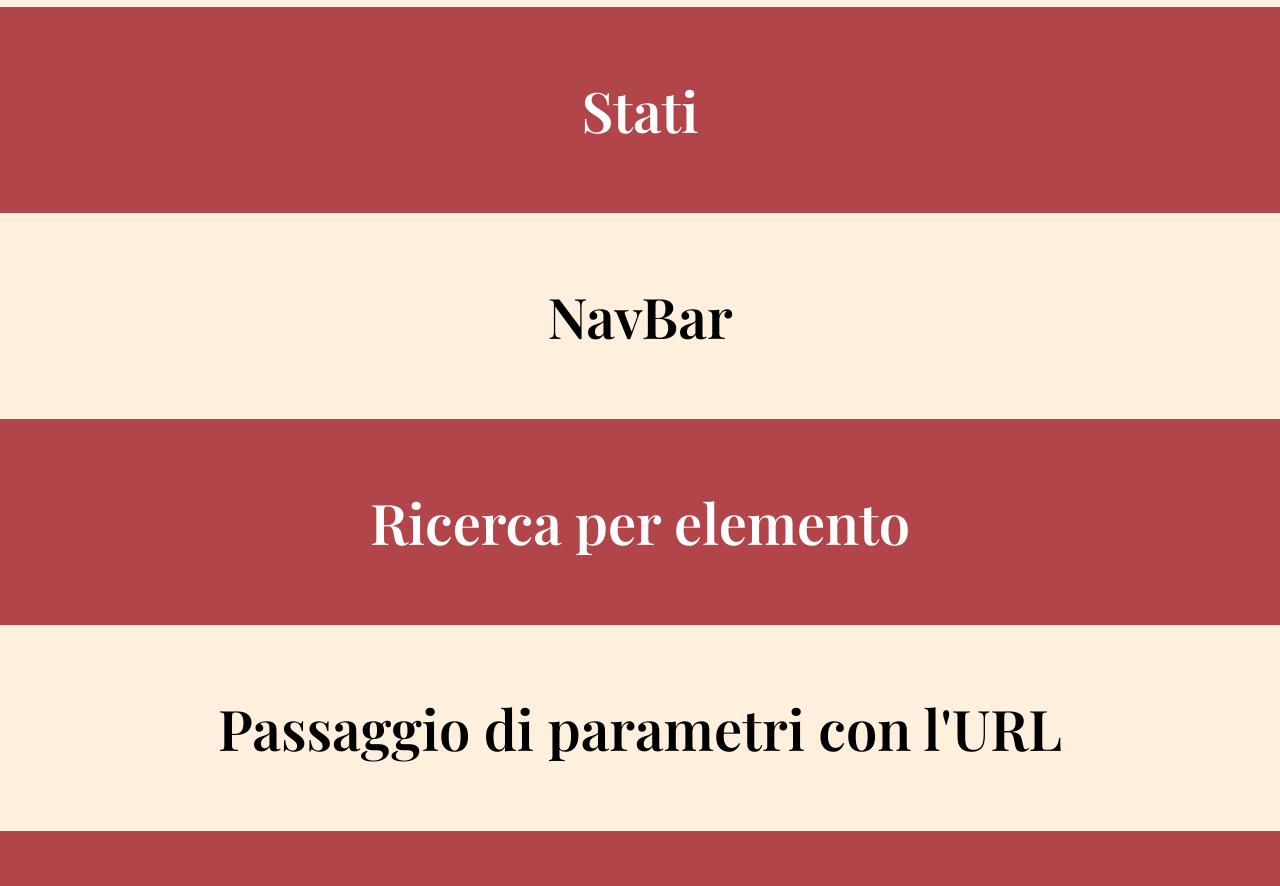
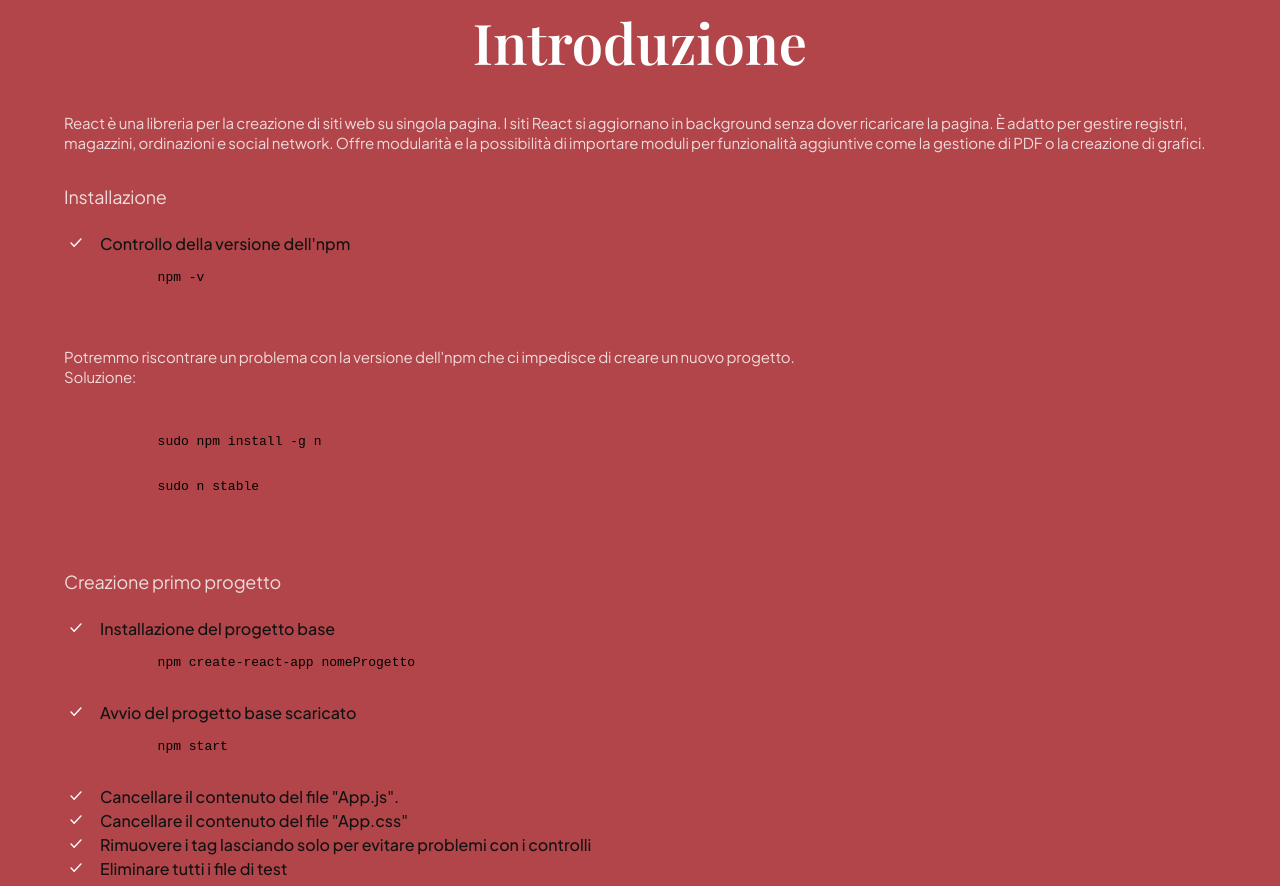
Before and after one commit to NicoloAudisio/appuntiTPSIT, a website built with Vite: page reactJS.html in a window 1280 px wide. Shown: the part 1614-2500 px from the top of the page. Built offline with nearby package versions, Linux system fonts and the light colour scheme.

Commit message:
ReactJS_page
Aggiornamento dei contenuti della pagine di ReactJS

```diff
--- a/css/sections/popular.css
+++ b/css/sections/popular.css
@@ -55,7 +55,7 @@
 }
 
 .popular-foods__filter-btn {
-  padding: 5px 10px;
+  padding: 20px 25px;
 
   display: flex;
   flex-direction: row;
--- a/css/sections/trending.css
+++ b/css/sections/trending.css
@@ -76,6 +76,14 @@
   background-color: var(--primary-color);
 }
 
+.trending__icon__red {
+  width: 24px;
+  height: 24px;
+
+  border-radius: 100%;
+  background-color: var(--white-color);
+}
+
 .trending__icon img {
   width: 50%;
   height: 50%;
@@ -89,6 +97,15 @@
   font-family: var(--plus-jakarta-sans);
 
   color: var(--secondary-color);
+}
+
+.trending__list__red p {
+  flex: 1;
+  font-size: 16px;
+  font-weight: 500;
+  font-family: var(--plus-jakarta-sans);
+
+  color: var(--color-white);
 }
 
 .trending__image {
--- a/css/style.css
+++ b/css/style.css
@@ -71,6 +71,17 @@
   letter-spacing: -0.01em;
 }
 
+.sushi__subtitle__red {
+  font-size: 18px;
+  font-weight: 400;
+  font-family: var(--plus-jakarta-sans);
+
+  color: var(--color-white);
+  opacity: 0.8;
+
+  letter-spacing: -0.01em;
+}
+
 .sushi__title {
   font-size: 40px;
   font-weight: 600;
@@ -81,12 +92,26 @@
   margin-top: 16px;
 }
 
-.sushi__description {
-  font-size: 20px;
+.sushi__description__red {
+  font-size: 15px;
   font-weight: 400;
   font-family: var(--plus-jakarta-sans);
 
-  line-height: 36px;
+  line-height: 20px;
+  letter-spacing: -0.01em;
+
+  color: var(--color-white);
+  opacity: 0.8;
+
+  margin: 32px 0px;
+}
+
+.sushi__description {
+  font-size: 15px;
+  font-weight: 400;
+  font-family: var(--plus-jakarta-sans);
+
+  line-height: 20px;
   letter-spacing: -0.01em;
 
   color: var(--secondary-color);
--- a/reactJS.html
+++ b/reactJS.html
@@ -47,28 +47,123 @@
           <p class="sushi__subtitle">About Us</p>
           <h3 class="sushi__title">ReactJS</h3>
           <p class="sushi__description">
-            ReactJS è una libreria JavaScript open-source utilizzata per la creazione di interfacce utente (UI) dinamiche e interattive. È stata sviluppata da Facebook e ha guadagnato molta popolarità nella comunità degli sviluppatori web.</br></br>Argomenti:</br> ● Stati</br> ● NavBar</br> ● Ricerca per elemento</br> ● Passaggio di parametri con l'URL</br> ● Passaggio di parametri tramite get e post</br> ● useRef</br> ● Event</br> ● RouterDom</br> ● Variabili d'ambiente</br> ● Context</p>
+            ReactJS è una libreria JavaScript open-source utilizzata per la creazione di interfacce utente (UI) dinamiche e interattive. È stata sviluppata da Facebook e ha guadagnato molta popolarità nella comunità degli sviluppatori web.</br></br>Argomenti:</br> ● Stati</br> ● NavBar</br> ● Ricerca per elemento</br> ● Passaggio di parametri con l'URL</br> ● Passaggio di parametri tramite get e post</br> ● useRef</br> ● Event</br> ● RouterDom</br> ● Variabili d'ambiente</br> ● Context
+          </p>
         </div>
       </section>
 
       <section class="popular-foods" id="menu">
-        <h2 class="popular-foods__title" data-aos="flip-up">Stati</h2>
+        <h2 class="popular-foods__title" data-aos="flip-up">Introduzione</h2>
+        <p class="sushi__description__red">
+          React è una libreria per la creazione di siti web su singola pagina. I siti React si aggiornano in background senza dover ricaricare la pagina. È adatto per gestire registri, magazzini, ordinazioni e social network. Offre modularità e la possibilità di importare moduli per funzionalità aggiuntive come la gestione di PDF o la creazione di grafici.
+        </p>
+        <p class="sushi__subtitle__red">Installazione</br></br></p>
+        <!-- INSTALLAZIONE -->
+        <ul class="trending__list flex-between">
+          <li>
+            <div class="trending__icon flex-center">
+              <img src="assets/check.svg" alt="check" />
+            </div>
+            <p>
+              Controllo della versione dell'npm
+            </p>
+          </li>
+        </ul>
+        <pre>
+          <code>
+            npm -v
+          </code>
+        </pre>
+        <!-- POSSIBILE ERRORE -->
+        <p class="sushi__description__red">
+          Potremmo riscontrare un problema con la versione dell'npm che ci impedisce di creare un nuovo progetto.</br>Soluzione:
+        </p>
+        <pre>
+          <code>
+            sudo npm install -g n
+          </code>
+          <code>
+            sudo n stable
+          </code>
+        </pre>
+        <!-- CREAZIONE PRIMO PROGETTO -->
+        <p class="sushi__subtitle__red"></br></br>Creazione primo progetto</br></br></p>
+        <ul class="trending__list flex-between">
+          <li>
+            <div class="trending__icon flex-center">
+              <img src="assets/check.svg" alt="check" />
+            </div>
+            <p>
+              Installazione del progetto base
+            </p>
+          </li>
+        </ul>
+        <!-- COMANDI -->
+        <pre>
+          <code>
+            npm create-react-app nomeProgetto
+          </code>
+        </pre>
+        <!-- AVVIO NUOVO PROGETTO -->
+        <ul class="trending__list flex-between">
+          <li>
+            <div class="trending__icon flex-center">
+              <img src="assets/check.svg" alt="check" />
+            </div>
+            <p>
+              Avvio del progetto base scaricato
+            </p>
+          </li>
+        </ul>
+         <!-- COMANDI -->
+         <pre>
+          <code>
+            npm start
+          </code>
+        </pre>
+        <!-- PREPARAZIONE AMBIENTE DI LAVORO -->
+        <ul class="trending__list flex-between">
+          <li>
+            <div class="trending__icon flex-center">
+              <img src="assets/check.svg" alt="check" />
+            </div>
+            <p>
+              Cancellare il contenuto del file "App.js".
+            </p>
+          </li>
+        </ul>
+        <ul class="trending__list flex-between">
+          <li>
+            <div class="trending__icon flex-center">
+              <img src="assets/check.svg" alt="check" />
+            </div>
+            <p>
+              Cancellare il contenuto del file "App.css"
+            </p>
+          </li>
+        </ul>
+        <ul class="trending__list flex-between">
+          <li>
+            <div class="trending__icon flex-center">
+              <img src="assets/check.svg" alt="check" />
+            </div>
+            <p>
+              Rimuovere i tag <React.StrictMode></React.StrictMode> lasciando solo <App/> per evitare problemi con i controlli
+            </p>
+          </li>
+        </ul>
+        <ul class="trending__list flex-between">
+          <li>
+            <div class="trending__icon flex-center">
+              <img src="assets/check.svg" alt="check" />
+            </div>
+            <p>
+              Eliminare tutti i file di test
+            </p>
+          </li>
+        </ul>
+      </section>
 
-
-
-      </section>
-      <section class="popular-foods-creamson" id="menu">
-        <h2 class="popular-foods-creamson__title" data-aos="flip-up">NavBar</h2>
-
-
-
-      </section>
-      <section class="popular-foods" id="menu">
-        <h2 class="popular-foods__title" data-aos="flip-up">Ricerca per elemento</h2>
-
-
-
-      </section>
       <section class="popular-foods-creamson" id="menu">
         <h2 class="popular-foods-creamson__title" data-aos="flip-up">Passaggio di parametri con l'URL</h2>
 
```
Also changed, not shown: index.html (+1 -0 lines).
